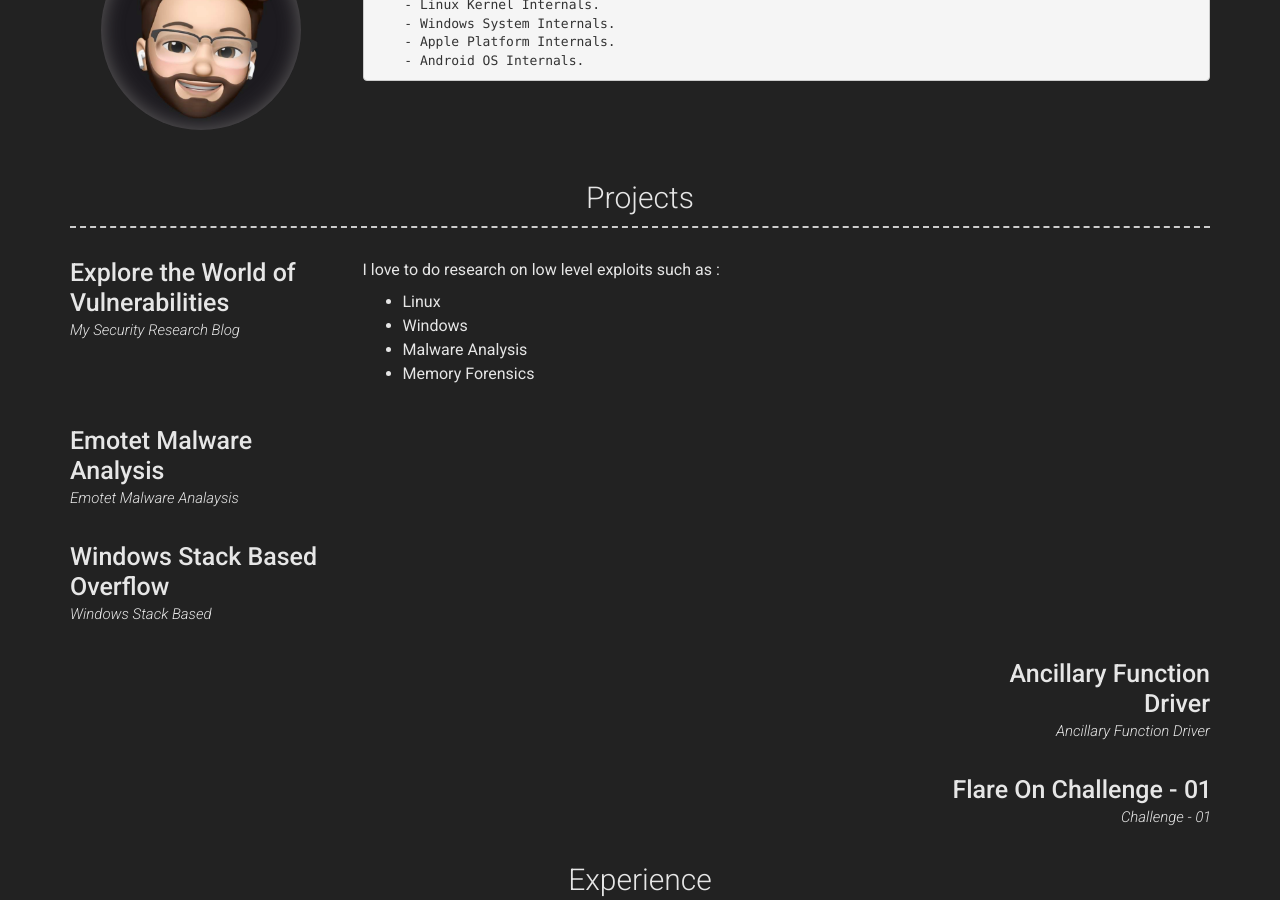
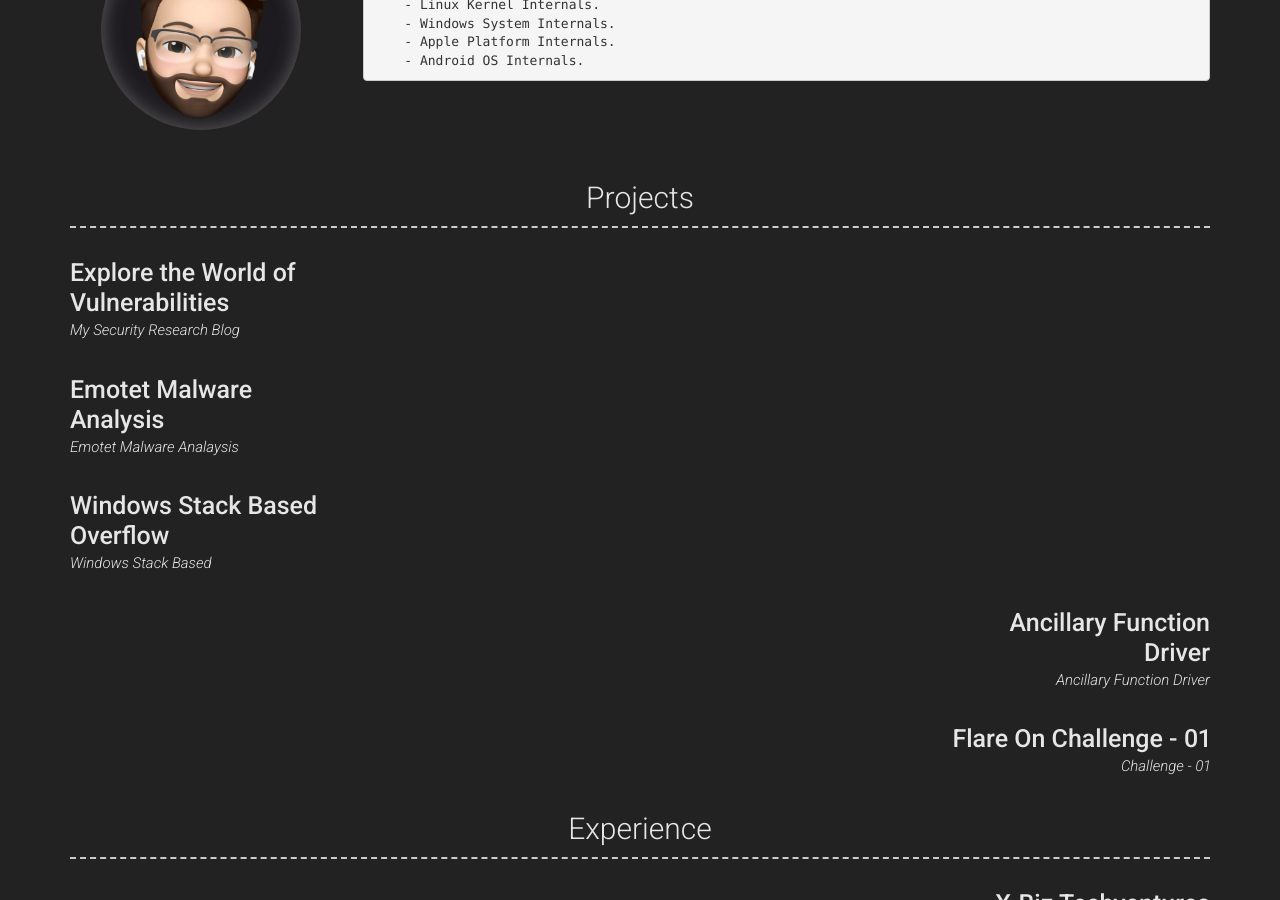
Before and after one commit to yashomer1994/Resume, a Jekyll site: the page built from index.md, in a window 1280 px wide and 900 px high, scrolled down 372 px. Built offline with Jekyll 4.4.1, drawn with Linux system fonts in a browser that asks for light colours; nearby versions of some CDN libraries.

Commit message:
Update _config.yml

```diff
--- a/_config.yml
+++ b/_config.yml
@@ -67,13 +67,6 @@ content:
         title: Explore the World of Vulnerabilities
         link: https://yashomer1994.github.io/yash007.github.io/
         link_text: My Security Research Blog
-
-        description: | # this will include new lines to allow paragraphs
-          I  love to do research on low level exploits such as :
-          - Linux
-          - Windows
-          - Malware Analysis
-          - Memory Forensics
 
         content:
       - layout: left
```
